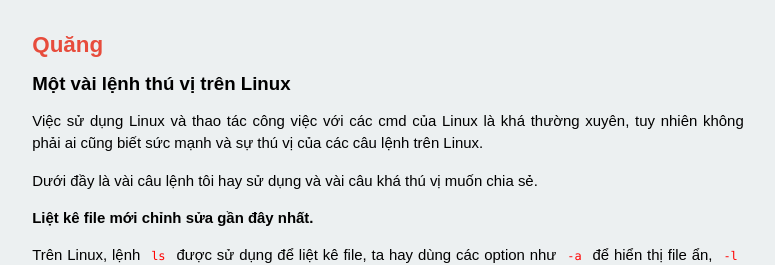
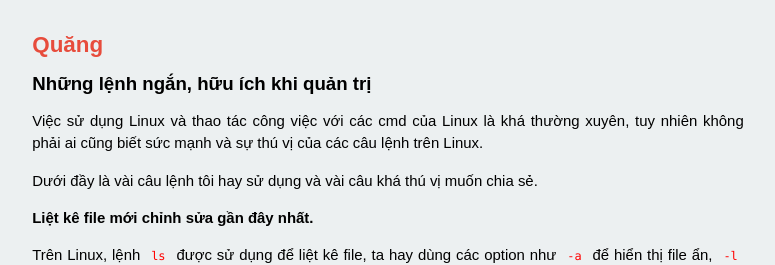
Before and after one commit to gitter-badger/xluffy.github.io, a Jekyll site: the page built from _posts/2014-09-07-short-cmd-in-linux.md, in a window 1280 px wide and 900 px high. Shown: the top 265 px of the window, without its empty margins (252-1027 px from the left). Built offline with Jekyll 4.4.1, drawn with Linux system fonts in a browser that asks for light colours; Markdown is read by kramdown in place of the engine named in the settings; some of the changed text lies outside the part shown.

Commit message:
Viết lại bài các lệnh ngắn
- Xóa bài post cũ và đổi tên
- Thêm lệnh find, sửa ngày

```diff
--- a/_posts/2014-05-18-fun-cmd-in-linux.md
+++ b/_posts/2014-09-07-short-cmd-in-linux.md
@@ -1,9 +1,9 @@
 ---
 layout: post
-title:  "Một vài lệnh thú vị trên Linux"
-date:   2014-05-18
-tags: cmd, command line
-description: "Một vài lệnh thú vị trên Linux"
+title:  "Những lệnh ngắn, hữu ích khi quản trị"
+date:   2014-09-07
+tags: cmd, command line, linux
+description: "Những lệnh ngắn, hữu ích khi quản trị"
 ---
 
 Việc sử dụng Linux và thao tác công việc với các cmd của Linux là khá thường xuyên, tuy nhiên
```
